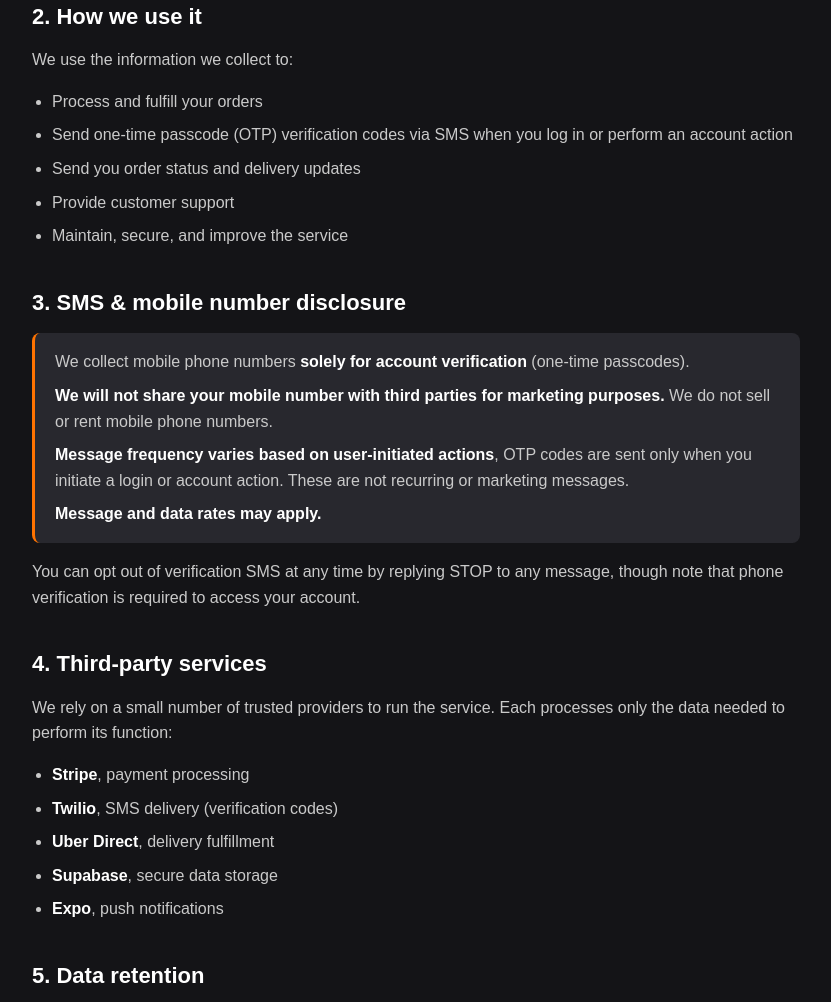
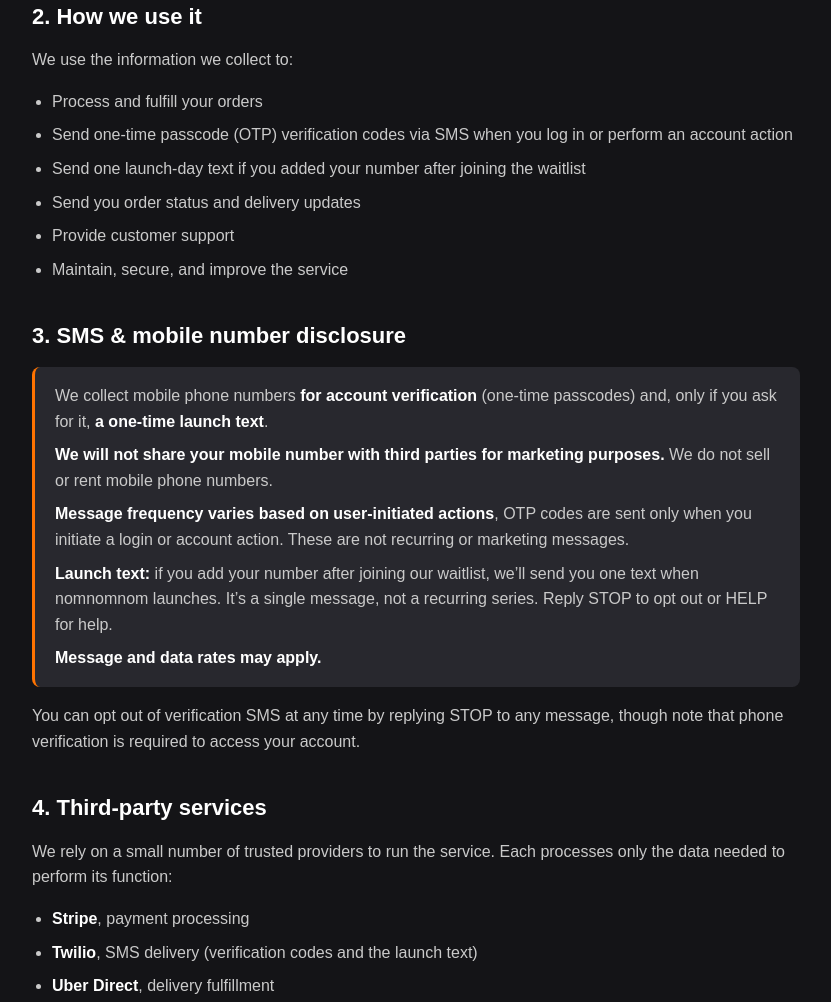
Before and after one commit to munimur-nom/nomnomnom-landing, a plain HTML site: page privacy.html in a window 1280 px wide. Shown: the part 939-1941 px from the top of the page, without its empty margins (224-1055 px from the left). Drawn offline with Linux system fonts and the light colour scheme; a web font is replaced by a local one.

Commit message:
Privacy policy: cover the one-time launch text
Co-Authored-By: Claude Opus 5.5 <noreply@anthropic.com>

```diff
--- a/privacy.html
+++ b/privacy.html
@@ -66,7 +66,7 @@ strong{color:var(--white)}
   </div>
 
   <h1>Privacy Policy</h1>
-  <p class="updated">Last updated: June 30, 2026</p>
+  <p class="updated">Last updated: November 18, 2026</p>
 
   <nav class="toc">
     <h2>Contents</h2>
@@ -103,6 +103,7 @@ strong{color:var(--white)}
     <ul>
       <li>Process and fulfill your orders</li>
       <li>Send one-time passcode (OTP) verification codes via SMS when you log in or perform an account action</li>
+      <li>Send one launch-day text if you added your number after joining the waitlist</li>
       <li>Send you order status and delivery updates</li>
       <li>Provide customer support</li>
       <li>Maintain, secure, and improve the service</li>
@@ -112,9 +113,10 @@ strong{color:var(--white)}
   <section id="sms">
     <h2>3. SMS &amp; mobile number disclosure</h2>
     <div class="callout">
-      <p>We collect mobile phone numbers <strong>solely for account verification</strong> (one-time passcodes).</p>
+      <p>We collect mobile phone numbers <strong>for account verification</strong> (one-time passcodes) and, only if you ask for it, <strong>a one-time launch text</strong>.</p>
       <p><strong>We will not share your mobile number with third parties for marketing purposes.</strong> We do not sell or rent mobile phone numbers.</p>
       <p><strong>Message frequency varies based on user-initiated actions</strong>, OTP codes are sent only when you initiate a login or account action. These are not recurring or marketing messages.</p>
+      <p><strong>Launch text:</strong> if you add your number after joining our waitlist, we&rsquo;ll send you one text when nomnomnom launches. It&rsquo;s a single message, not a recurring series. Reply STOP to opt out or HELP for help.</p>
       <p><strong>Message and data rates may apply.</strong></p>
     </div>
     <p>You can opt out of verification SMS at any time by replying STOP to any message, though note that phone verification is required to access your account.</p>
@@ -125,7 +127,7 @@ strong{color:var(--white)}
     <p>We rely on a small number of trusted providers to run the service. Each processes only the data needed to perform its function:</p>
     <ul>
       <li><strong>Stripe</strong>, payment processing</li>
-      <li><strong>Twilio</strong>, SMS delivery (verification codes)</li>
+      <li><strong>Twilio</strong>, SMS delivery (verification codes and the launch text)</li>
       <li><strong>Uber Direct</strong>, delivery fulfillment</li>
       <li><strong>Supabase</strong>, secure data storage</li>
       <li><strong>Expo</strong>, push notifications</li>
```
